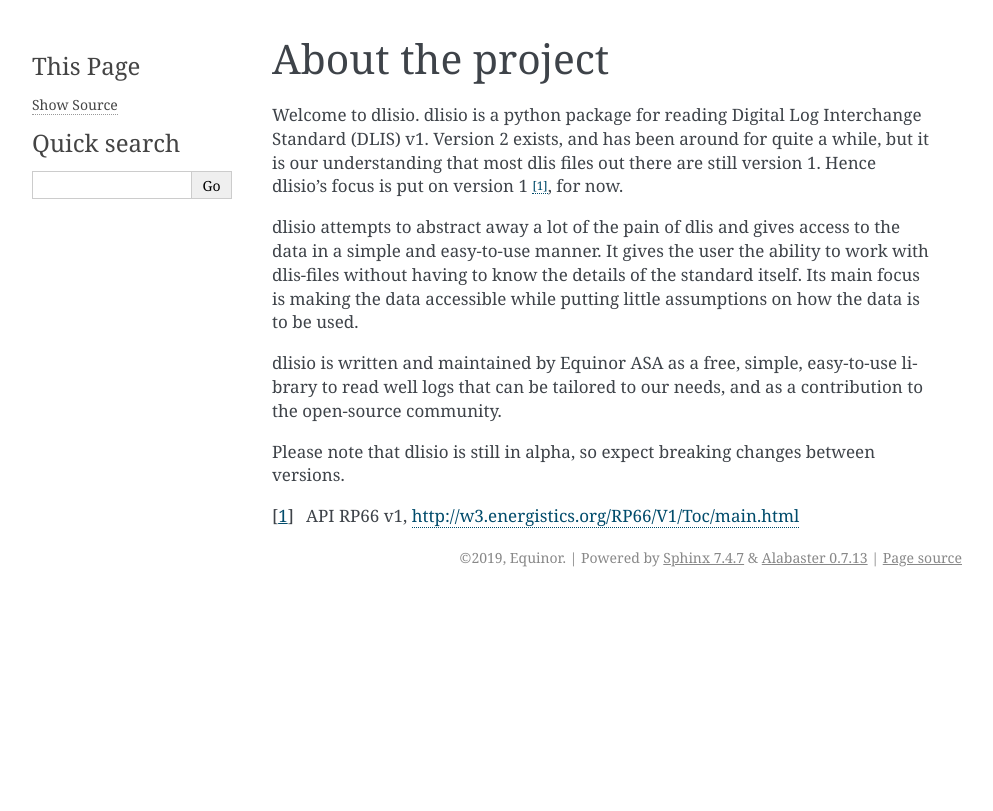
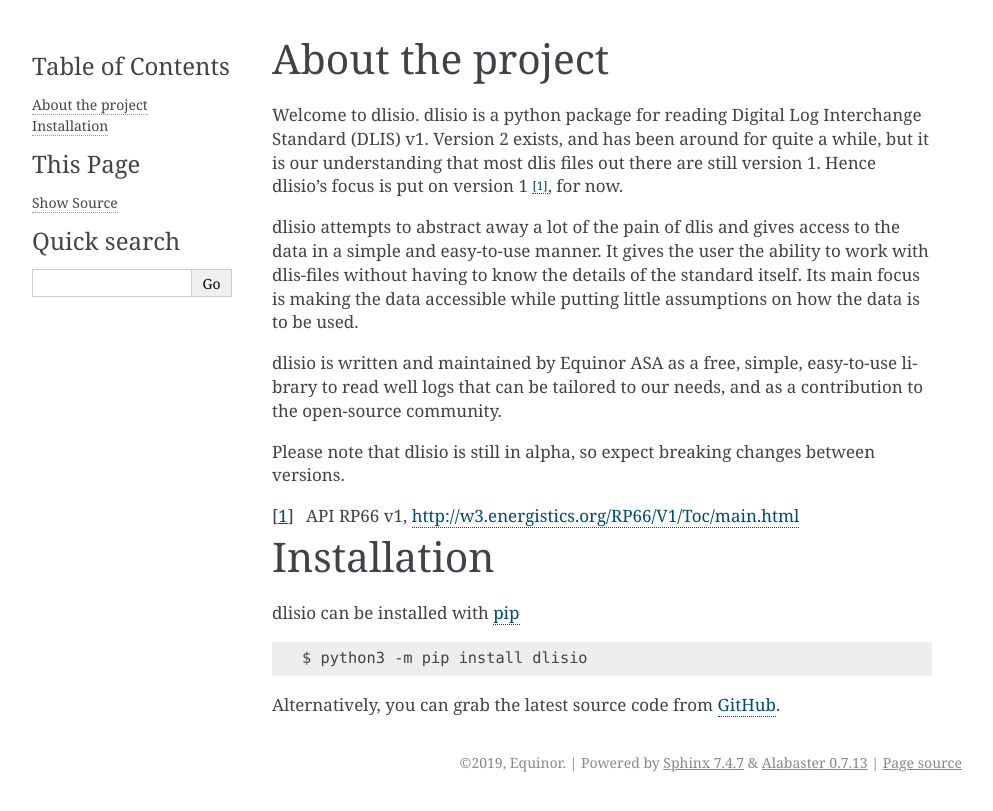
Before and after one commit to equinor/dlisio, a Sphinx documentation site: the page built from python/docs/about.rst, in a window 1280 px wide. Shown: the top 811 px of the page, without its empty margins (148-1141 px from the left). Built offline with Sphinx 7.4.7, drawn with Linux system fonts in a browser that asks for light colours; formulas are drawn with MathJax 3.

Commit message:
Add small section about installing dlisio in docs

```diff
--- a/python/docs/about.rst
+++ b/python/docs/about.rst
@@ -20,3 +20,16 @@ Please note that dlisio is still in alpha, so expect breaking changes between
 versions.
 
 .. [1] API RP66 v1, http://w3.energistics.org/RP66/V1/Toc/main.html
+
+
+Installation
+============
+
+dlisio can be installed with `pip <https://pip.pypa.io>`_
+
+.. code-block:: bash
+
+    $ python3 -m pip install dlisio
+
+
+Alternatively, you can grab the latest source code from `GitHub <https://github.com/equinor/dlisio>`_.
```
